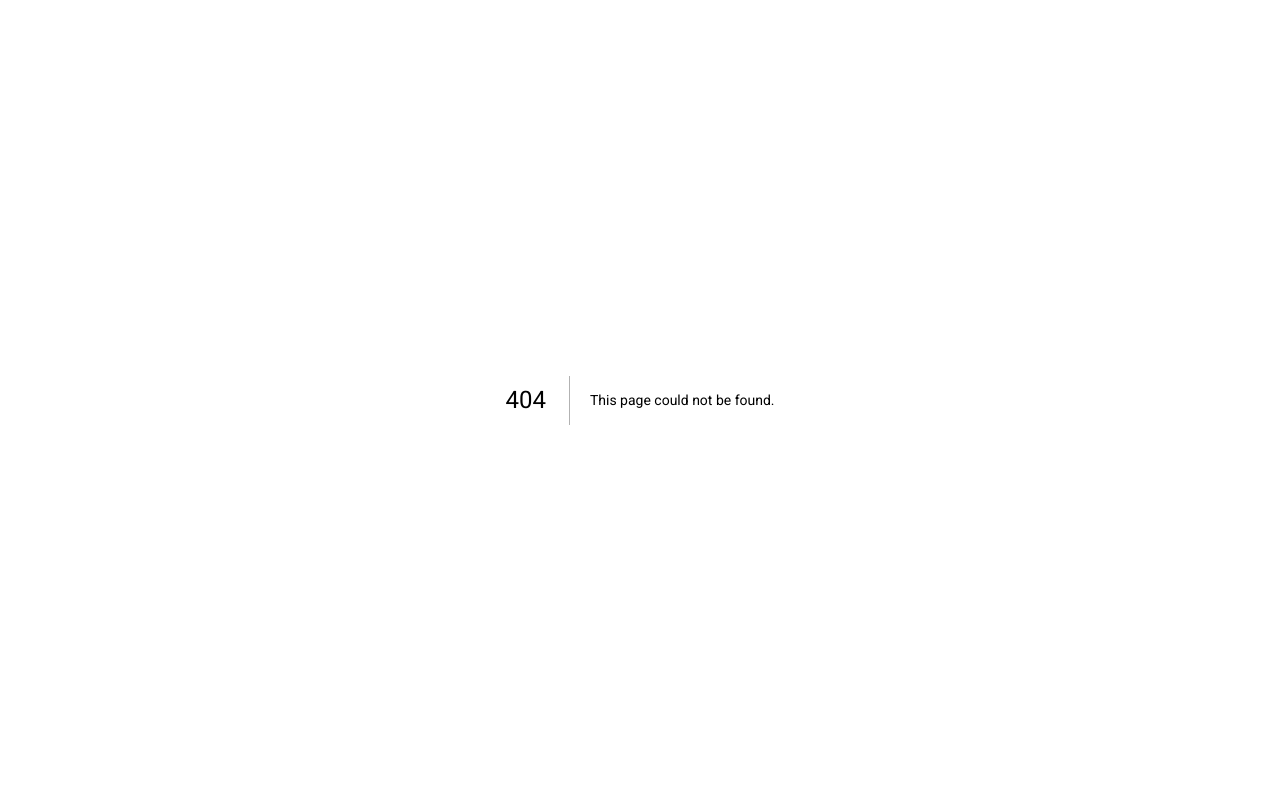
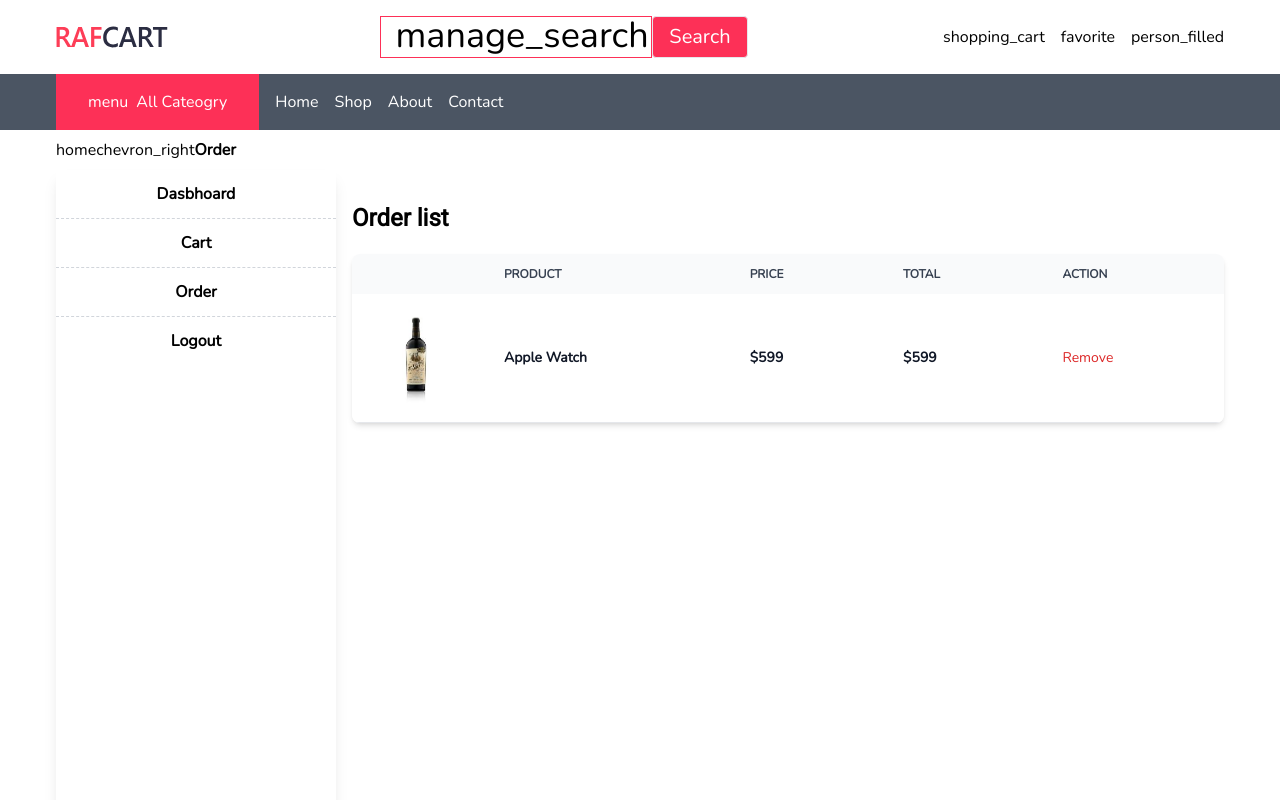
Before and after one commit to Bokhtiar/BT-Ecommerce-client, a Next.js app: page /dashboard/order in a window 1280 px wide. Before the commit this address had no page. Shown: the top 800 px of the page. Built offline with nearby package versions, Linux system fonts and the light colour scheme.

Commit message:
Order list desing done

```diff
--- a/components/Dashboard/Index.tsx
+++ b/components/Dashboard/Index.tsx
@@ -1,3 +1,5 @@
+import Order from '../../components/Dashboard/order'
+
 const Dashboard: React.FC = ():JSX.Element => {
     return (
       <>
@@ -34,55 +36,7 @@ const Dashboard: React.FC = ():JSX.Element => {
 
 
         {/* order table list */}
-        <h2 className="text-2xl mt-8">Order list</h2>
-        <div className="overflow-x-auto relative shadow-md sm:rounded-lg my-5">
-          <table className="w-full text-sm text-left text-gray-500 dark:text-gray-400">
-            <thead className="text-xs text-gray-700 uppercase bg-gray-50 dark:bg-gray-700 dark:text-gray-400">
-              <tr>
-                <th scope="col" className="py-3 px-6">
-                  <span className="sr-only">Image</span>
-                </th>
-                <th scope="col" className="py-3 px-6">
-                  Product
-                </th>
-
-                <th scope="col" className="py-3 px-6">
-                  Price
-                </th>
-                <th scope="col" className="py-3 px-6">
-                  Total
-                </th>
-                <th scope="col" className="py-3 px-6">
-                  Action
-                </th>
-              </tr>
-            </thead>
-            <tbody>
-              <tr className="bg-white border-b dark:bg-gray-800 dark:border-gray-700 hover:bg-gray-50 dark:hover:bg-gray-600">
-                <td className="p-4 w-32">
-                  <img src="/product2.jfif" alt="Apple Watch" />
-                </td>
-                <td className="py-4 px-6 font-semibold text-gray-900 dark:text-white">
-                  Apple Watch
-                </td>
-                <td className="py-4 px-6 font-semibold text-gray-900 dark:text-white">
-                  $599
-                </td>
-                <td className="py-4 px-6 font-semibold text-gray-900 dark:text-white">
-                  $599
-                </td>
-                <td className="py-4 px-6">
-                  <a
-                    href="#"
-                    className="font-medium text-red-600 dark:text-red-500 hover:underline"
-                  >
-                    Remove
-                  </a>
-                </td>
-              </tr>
-            </tbody>
-          </table>
-        </div>
+        <Order></Order>
       </>
     );
 }
--- /dev/null
+++ b/components/Dashboard/order/index.tsx
@@ -0,0 +1,57 @@
+const Index : React.FC = ():JSX.Element =>{
+    return (
+      <div>
+        <h2 className="text-2xl font-bold mt-8">Order list</h2>
+        <div className="overflow-x-auto relative shadow-md sm:rounded-lg my-5">
+          <table className="w-full text-sm text-left text-gray-500 dark:text-gray-400">
+            <thead className="text-xs text-gray-700 uppercase bg-gray-50 dark:bg-gray-700 dark:text-gray-400">
+              <tr>
+                <th scope="col" className="py-3 px-6">
+                  <span className="sr-only">Image</span>
+                </th>
+                <th scope="col" className="py-3 px-6">
+                  Product
+                </th>
+
+                <th scope="col" className="py-3 px-6">
+                  Price
+                </th>
+                <th scope="col" className="py-3 px-6">
+                  Total
+                </th>
+                <th scope="col" className="py-3 px-6">
+                  Action
+                </th>
+              </tr>
+            </thead>
+            <tbody>
+              <tr className="bg-white border-b dark:bg-gray-800 dark:border-gray-700 hover:bg-gray-50 dark:hover:bg-gray-600">
+                <td className="p-4 w-32">
+                  <img src="/product2.jfif" alt="Apple Watch" />
+                </td>
+                <td className="py-4 px-6 font-semibold text-gray-900 dark:text-white">
+                  Apple Watch
+                </td>
+                <td className="py-4 px-6 font-semibold text-gray-900 dark:text-white">
+                  $599
+                </td>
+                <td className="py-4 px-6 font-semibold text-gray-900 dark:text-white">
+                  $599
+                </td>
+                <td className="py-4 px-6">
+                  <a
+                    href="#"
+                    className="font-medium text-red-600 dark:text-red-500 hover:underline"
+                  >
+                    Remove
+                  </a>
+                </td>
+              </tr>
+            </tbody>
+          </table>
+        </div>
+      </div>
+    );
+}
+
+export default Index
--- a/components/Dashboard/sidebar/index.tsx
+++ b/components/Dashboard/sidebar/index.tsx
@@ -14,7 +14,7 @@ const DashboardSidebar: React.FC = ():JSX.Element => {
         </li>
 
         <li className="py-3 hover:bg-gray-300">
-          <a href="" className="font-bold">
+          <a href="/dashboard/order" className="font-bold">
             Order
           </a>
         </li>
--- /dev/null
+++ b/pages/dashboard/order/index.tsx
@@ -0,0 +1,26 @@
+import Bradcrumbs from "../../../components/bradcrumbs";
+import DashboardSidebar from "../../../components/Dashboard/sidebar";
+import Header from "../../../components/layouts/header";
+import Footer from "../../../components/layouts/footer";
+import Order from '../../../components/Dashboard/order'
+
+const Index:React.FC  = ():JSX.Element => {
+    return (
+      <div>
+        <Header></Header>
+        <Bradcrumbs name="Order"></Bradcrumbs>
+        <div className="grid grid-cols-1 md:grid-cols-4 container gap-4">
+          {/* sidebar */}
+          <div className="col-span-1 h-screen shadow-lg">
+            <DashboardSidebar />
+          </div>
+          {/* main content */}
+          <div className="col-span-3">
+            <Order></Order>
+          </div>
+        </div>
+        <Footer></Footer>
+      </div>
+    );
+}
+export default Index
```
